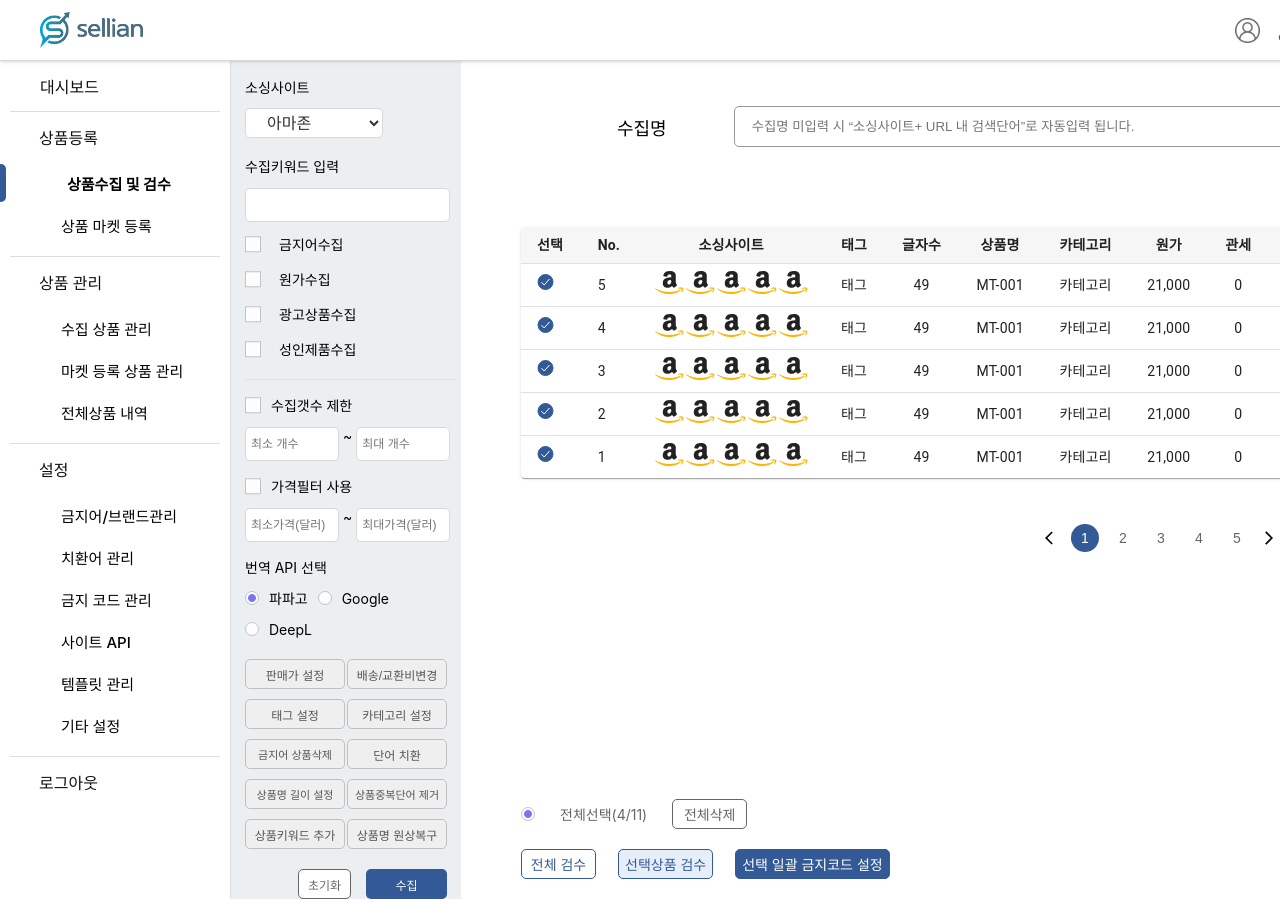
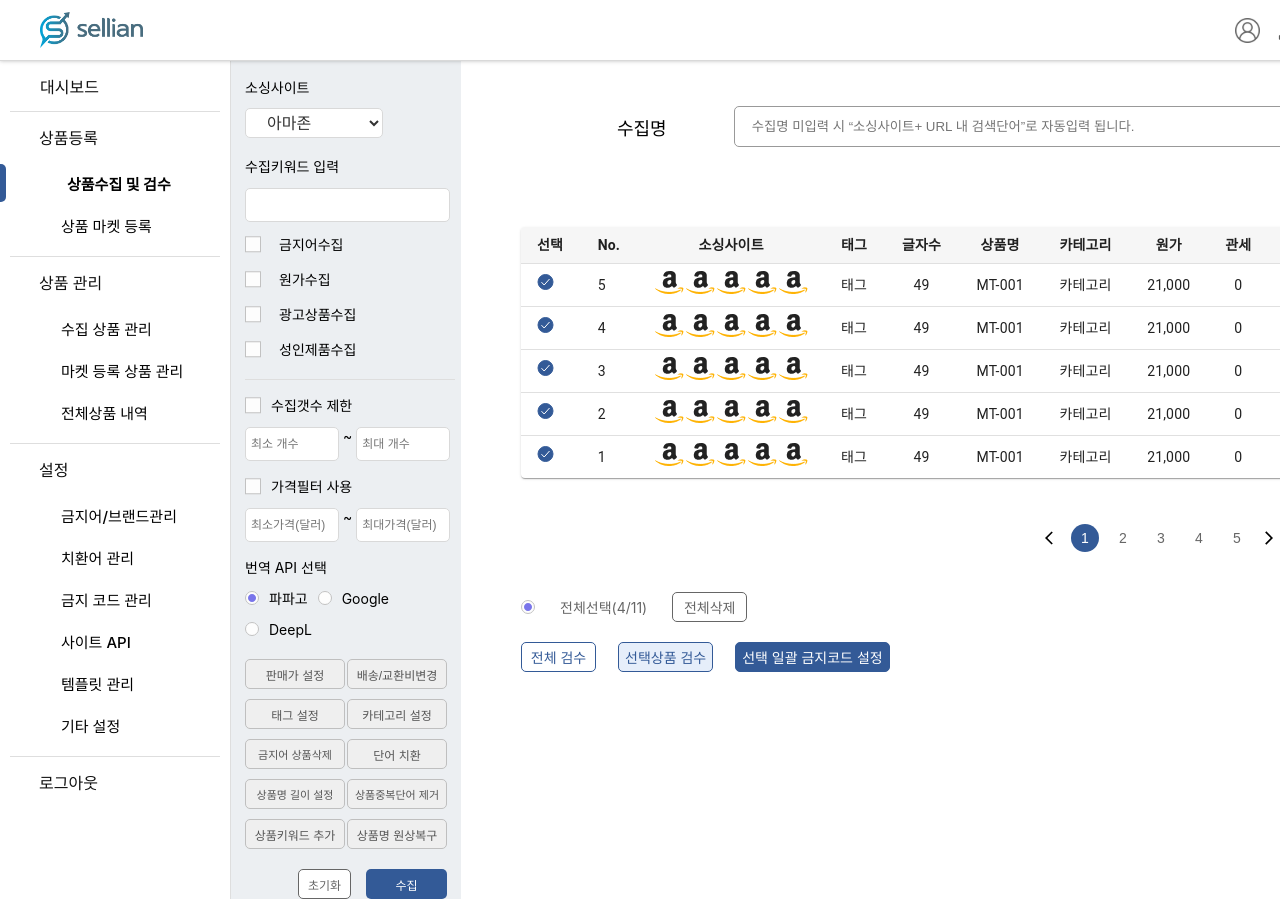
Before and after one commit to eejoy1212/selian-front, a React (Create React App) app: page /gift-check in a window 1280 px wide. Shown: the top 900 px of the page. Built offline with nearby package versions, Linux system fonts and the light colour scheme.

Commit message:
버튼들 테이블 밑에 딱 붙이기

```diff
--- a/src/content/GiftCheck.tsx
+++ b/src/content/GiftCheck.tsx
@@ -201,11 +201,11 @@
 </PageBtns>
 
 </PageBtnsWrapper>
-      <div
+      {/* <div
       style={{
         height:"100%"
       }}
-      />
+      /> */}
     {/* 전체선택  */}
 <AllRow>
   <CustomRadio checked/>
@@ -369,6 +369,7 @@
 width:calc(100% - 60px - 60px);
 margin-left: 60px;
 margin-right: 60px;
+margin-top: 20px;
 display: flex;
 flex-direction: row;
 gap: 25px;
--- a/src/content/GiftRegister.tsx
+++ b/src/content/GiftRegister.tsx
@@ -890,11 +890,11 @@
 </PageBtns>
 
 </PageBtnsWrapper>
-      <div
+      {/* <div
       style={{
         height:"100%"
       }}
-      />
+      /> */}
     {/* 전체선택  */}
 <AllRow>
   <CustomRadio checked/>
@@ -1586,6 +1586,7 @@
 width:calc(100% - 60px - 60px);
 margin-left: 60px;
 margin-right: 60px;
+margin-top: 20px;
 display: flex;
 flex-direction: row;
 gap: 25px;
```
